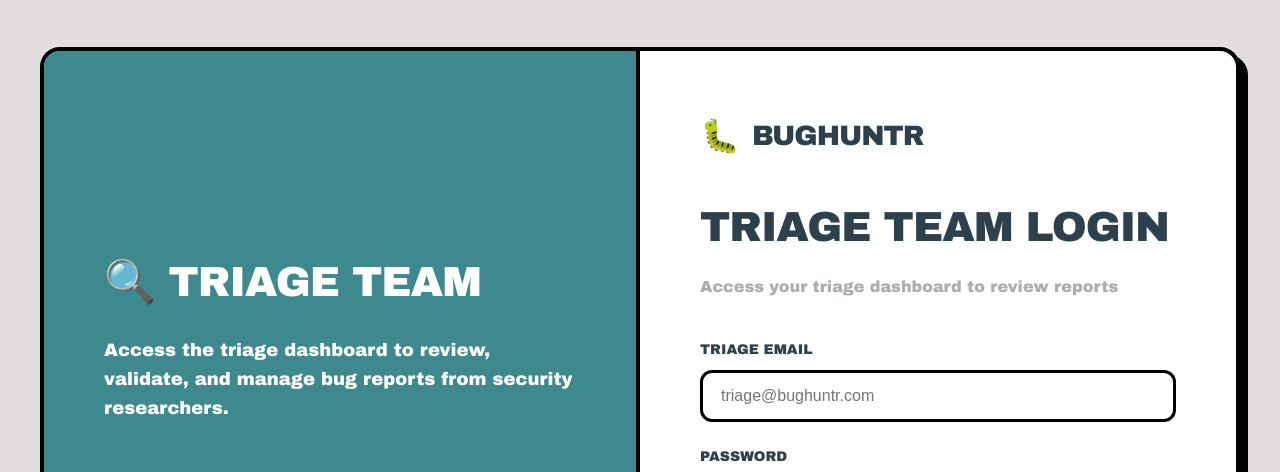
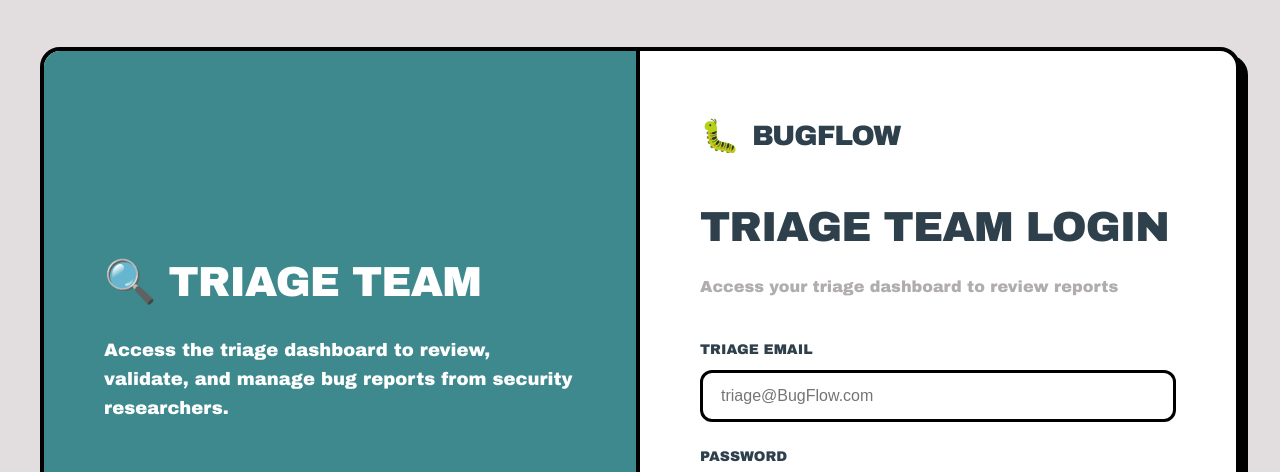
Before and after one commit to vivekjain488/Bug-Bounty-Management-System, a React (Vite) app: page /triage-login in a window 1280 px wide. Shown: the top 472 px of the page. Built offline with nearby package versions, Linux system fonts and the light colour scheme.

Commit message:
BugHuntr -> BugFlow

```diff
--- a/index.html
+++ b/index.html
@@ -4,7 +4,7 @@
     <meta charset="UTF-8" />
     <link rel="icon" type="image/svg+xml" href="/vite.svg" />
     <meta name="viewport" content="width=device-width, initial-scale=1.0" />
-    <title>BugHuntr - Bug Bounty Management System</title>
+    <title>BugFlow - Bug Bounty Management System</title>
   </head>
   <body>
     <div id="root"></div>
--- a/src/pages/CompanyLogin.jsx
+++ b/src/pages/CompanyLogin.jsx
@@ -64,7 +64,7 @@ const CompanyLogin = () => {
           <div className="auth-header">
             <Link to="/" className="auth-logo">
               <span className="brand-icon">🐛</span>
-              <span className="brand-text">BugHuntr</span>
+              <span className="brand-text">BugFlow</span>
             </Link>
             <h1 className="auth-title">Company Login</h1>
             <p className="auth-subtitle">Enter your company credentials to access your dashboard</p>
--- a/src/pages/CompanySignup.jsx
+++ b/src/pages/CompanySignup.jsx
@@ -100,7 +100,7 @@ const CompanySignup = () => {
           <div className="auth-header">
             <Link to="/" className="auth-logo">
               <span className="brand-icon">🐛</span>
-              <span className="brand-text">BugHuntr</span>
+              <span className="brand-text">BugFlow</span>
             </Link>
             <h1 className="auth-title">Company Registration</h1>
             <p className="auth-subtitle">Create your company account to start hosting bug bounty programs</p>
--- a/src/pages/Login.jsx
+++ b/src/pages/Login.jsx
@@ -68,7 +68,7 @@ const Login = () => {
           subtitle: 'Access your triage dashboard',
           visualTitle: '🔍 Triage Team',
           visualText: 'Review and validate bug reports from security researchers.',
-          placeholder: 'triage@bughuntr.com'
+          placeholder: 'triage@BugFlow.com'
         };
       default:
         return getUserTypeConfig('user');
@@ -98,7 +98,7 @@ const Login = () => {
           <div className="auth-header">
             <Link to="/" className="auth-logo">
               <span className="brand-icon">🐛</span>
-              <span className="brand-text">BugHuntr</span>
+              <span className="brand-text">BugFlow</span>
             </Link>
 
             {/* User Type Toggle */}
--- a/src/pages/Signup.jsx
+++ b/src/pages/Signup.jsx
@@ -129,7 +129,7 @@ const Signup = () => {
           <div className="auth-header">
             <Link to="/" className="auth-logo">
               <span className="brand-icon">🐛</span>
-              <span className="brand-text">BugHuntr</span>
+              <span className="brand-text">BugFlow</span>
             </Link>
 
             {/* User Type Toggle */}
--- a/src/pages/TriageLogin.jsx
+++ b/src/pages/TriageLogin.jsx
@@ -69,7 +69,7 @@ const TriageLogin = () => {
           <div className="auth-header">
             <Link to="/" className="auth-logo">
               <span className="brand-icon">🐛</span>
-              <span className="brand-text">BugHuntr</span>
+              <span className="brand-text">BugFlow</span>
             </Link>
             <h1 className="auth-title">Triage Team Login</h1>
             <p className="auth-subtitle">Access your triage dashboard to review reports</p>
@@ -87,7 +87,7 @@ const TriageLogin = () => {
                 value={formData.email}
                 onChange={handleChange}
                 className="form-input"
-                placeholder="triage@bughuntr.com"
+                placeholder="triage@BugFlow.com"
               />
             </div>
 
--- a/src/shared/Footer.jsx
+++ b/src/shared/Footer.jsx
@@ -3,7 +3,7 @@ const Footer = () => {
     <footer className="footer">
       <div className="footer-container">
         <div className="footer-section">
-          <h3 className="footer-title">🐛 BugHuntr</h3>
+          <h3 className="footer-title">🐛 BugFlow</h3>
           <p className="footer-text">
             The future of bug bounty management. Hunt bugs, earn rewards, make the web safer.
           </p>
@@ -40,7 +40,7 @@ const Footer = () => {
       </div>
 
       <div className="footer-bottom">
-        <p>&copy; 2025 BugHuntr. All rights reserved.</p>
+        <p>&copy; 2025 BugFlow. All rights reserved.</p>
       </div>
     </footer>
   );
--- a/src/shared/Navbar.jsx
+++ b/src/shared/Navbar.jsx
@@ -15,7 +15,7 @@ const Navbar = () => {
       <div className="navbar-container">
         <Link to={currentUser ? "/dashboard" : "/"} className="navbar-brand">
           <span className="brand-icon">🐛</span>
-          <span className="brand-text">BugHuntr</span>
+          <span className="brand-text">BugFlow</span>
         </Link>
 
         {currentUser ? (
```
Also changed, not shown: 1 other file (tests, documents, lock files or other folders).
